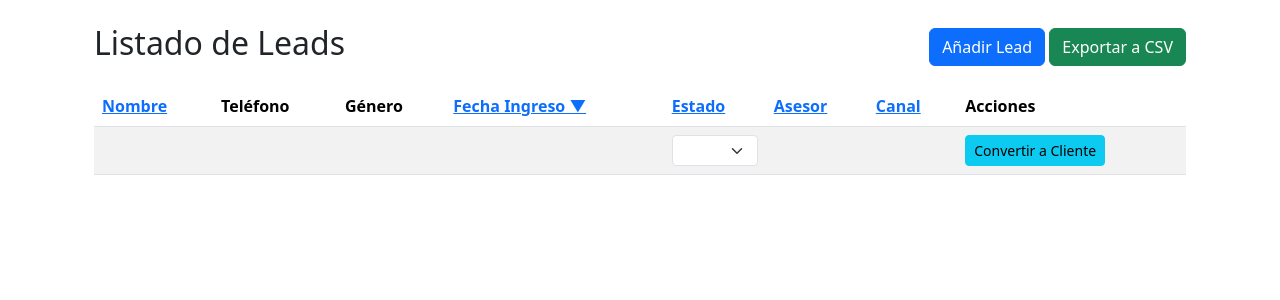
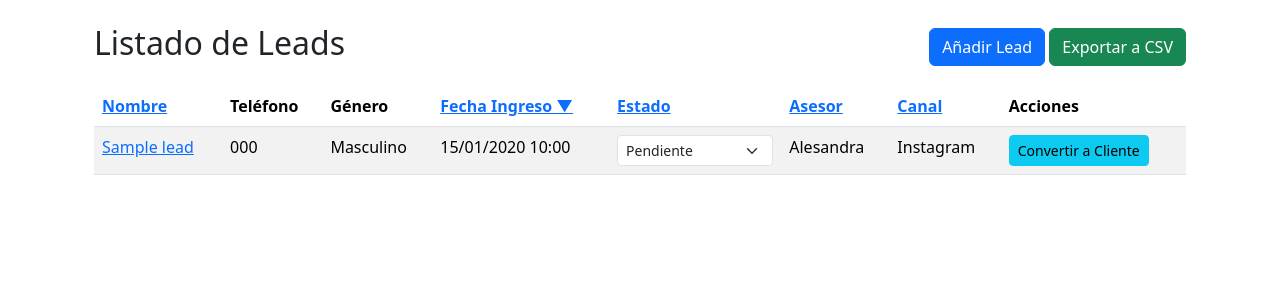
Before and after one commit to JOSEDOWSKI/crm_idema, a Django app: page /gestion/leads/ in a window 1280 px wide. Shown: the part 56-356 px from the top of the page. Run offline with Django 5.2, Linux system fonts and the light colour scheme; a user stored in the database is signed in; data comes from the database, SQL or seed files in the repository; tables that the repository leaves empty hold one stand-in row (values such as "Sample post"); lists and menus that the app fills with data are empty.

Commit message:
permisos y vistas

```diff
--- a/gestion/templates/gestion/listar_leads.html
+++ b/gestion/templates/gestion/listar_leads.html
@@ -77,16 +77,14 @@
                             <span class="badge text-bg-success">{{ lead.estado_lead }}</span>
                         {% else %}
                             <select class="form-select form-select-sm status-select" data-lead-id="{{ lead.id_lead }}" data-original-state="{{ lead.estado_lead }}">
-                                {% for value, name in lead.get_estado_lead_choices %}
-                                    {% if value != 'Convertido' %}
-                                        <option value="{{ value }}" {% if lead.estado_lead == value %}selected{% endif %}>{{ name }}</option>
-                                    {% endif %}
-                                {% endfor %}
+                                <option value="Pendiente" {% if lead.estado_lead == 'Pendiente' %}selected{% endif %}>Pendiente</option>
+                                <option value="Atendido" {% if lead.estado_lead == 'Atendido' %}selected{% endif %}>Atendido</option>
+                                <option value="No Atendido" {% if lead.estado_lead == 'No Atendido' %}selected{% endif %}>No Atendido</option>
                             </select>
                         {% endif %}
                     </td>
-                    <td>{{ lead.id_usuario_atencion.nombre_usuario }}</td>
-                    <td>{{ lead.id_medio_contacto.nombre_medio }}</td>
+                    <td>{{ lead.nombre_usuario }}</td>
+                    <td>{{ lead.nombre_medio }}</td>
                     <td>
                         {% if lead.estado_lead != 'Convertido' %}
                         <a href="{% url 'gestion:convertir_lead' lead.id_lead %}" class="btn btn-sm btn-info">Convertir a Cliente</a>
--- a/gestion/views.py
+++ b/gestion/views.py
@@ -30,7 +30,6 @@
 def listar_leads(request):
     sort_by = request.GET.get('sort', 'fecha_ingreso')
     direction = request.GET.get('direction', 'desc')
-
     valid_sort_fields = [
         'nombre_completo', 'fecha_ingreso', 'estado_lead',
         'id_usuario_atencion__nombre_usuario', 'id_medio_contacto__nombre_medio'
@@ -39,7 +38,6 @@
         sort_by = 'fecha_ingreso'
     if direction not in ['asc', 'desc']:
         direction = 'desc'
-    # Map sort fields to SQL columns
     sort_map = {
         'nombre_completo': 'l.nombre_completo',
         'fecha_ingreso': 'l.fecha_ingreso',
@@ -58,7 +56,20 @@
             LEFT JOIN gestion_mediocontacto m ON l.id_medio_contacto = m.id_medio_contacto
             ORDER BY {order_by}
         ''')
-        leads = cursor.fetchall()
+        rows = cursor.fetchall()
+        leads = [
+            {
+                'id_lead': row[0],
+                'nombre_completo': row[1],
+                'telefono': row[2],
+                'genero': row[3],
+                'fecha_ingreso': row[4],
+                'estado_lead': row[5],
+                'nombre_usuario': row[6],
+                'nombre_medio': row[7],
+            }
+            for row in rows
+        ]
     context = {
         'leads': leads,
         'current_sort': sort_by,
```
